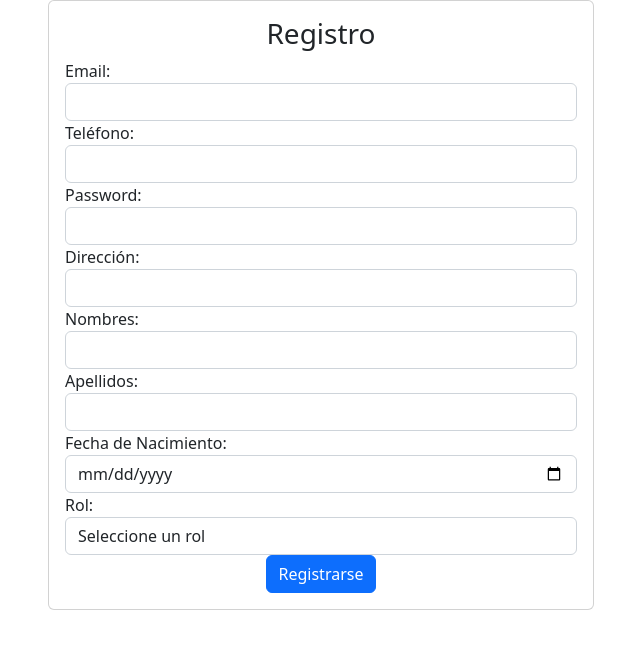
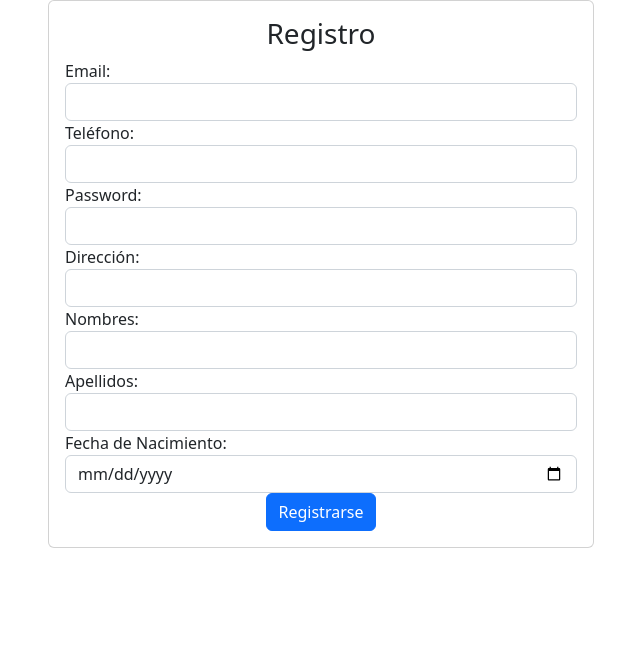
Before and after one commit to IcesiComputacionInternet/TallerFinal, a React (Vite) app in the folder frontend/: page /register in a window 1280 px wide. Shown: the top 648 px of the page, without its empty margins (319-959 px from the left). Built offline with nearby package versions, Linux system fonts and the light colour scheme.

Commit message:
Register role modificated

```diff
--- a/frontend/src/components/Register.tsx
+++ b/frontend/src/components/Register.tsx
@@ -14,7 +14,6 @@ const Register = ({ onRegistrationComplete }: Props) => {
   const [firstName, setFirstName] = useState("");
   const [lastName, setLastName] = useState("");
   const [birthdate, setBirthdate] = useState("");
-  const [role, setRole] = useState("");
 
   const handleSubmit = async (event: React.FormEvent) => {
     event.preventDefault();
@@ -28,7 +27,7 @@ const Register = ({ onRegistrationComplete }: Props) => {
         firstName,
         lastName,
         birthdate,
-        role,
+        role: "USER", // Establecer el valor de role como "USER"
       });
 
       if (response.data.success) {
@@ -111,19 +110,6 @@ const Register = ({ onRegistrationComplete }: Props) => {
                     onChange={(event) => setBirthdate(event.target.value)}
                   />
                 </div>
-                <div className="form-group">
-                  <label>Rol:</label>
-                  <select
-                    className="form-control"
-                    value={role}
-                    onChange={(event) => setRole(event.target.value)}
-                  >
-                    <option value="">Seleccione un rol</option>
-                    <option value="ADMIN">Administrador</option>
-                    <option value="SHOP">Tienda</option>
-                    <option value="USER">Usuario</option>
-                  </select>
-                </div>
                 <div className="d-flex justify-content-center">
                   <button type="submit" className="btn btn-primary">
                     Registrarse
```
